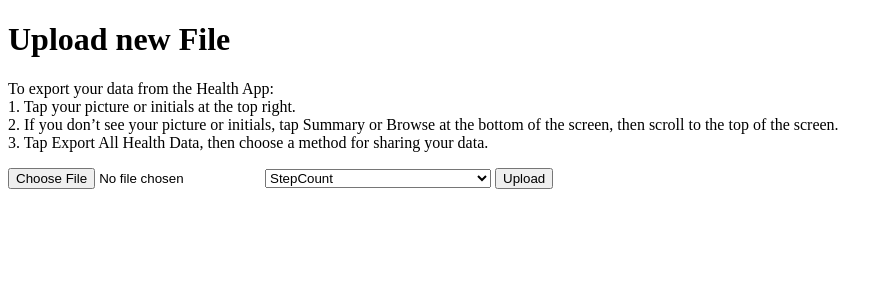
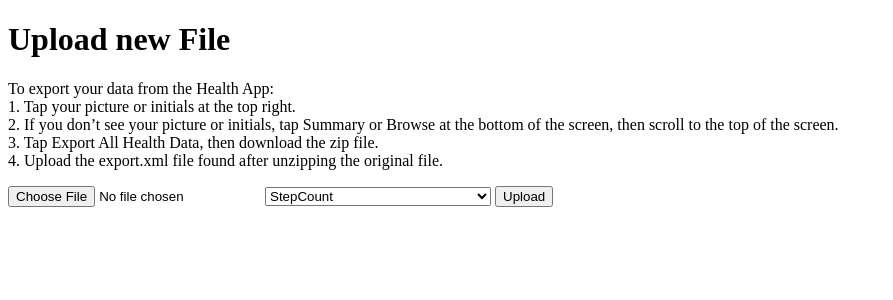
Before and after one commit to glitteryHippo/Apple-Watch, a Flask app: page / in a window 1280 px wide. Shown: the top 300 px of the page, without its empty margins (0-893 px from the left). Run offline with Flask 3, Linux system fonts and the light colour scheme.

Commit message:
Updated instructions

```diff
--- a/main.py
+++ b/main.py
@@ -62,9 +62,6 @@ def parse_file(filename, data_type):
 
 def analyze(data_type_records):
 
-  if data_type_records.empty:
-    return jsonify('No records found for the specified data type'), 400
-
   values = data_type_records['@value'].astype(float)
 
   summary = {
@@ -116,7 +113,7 @@ def output(filename, data_type):
     else:
         flatList.append(element)
 
-  return render_template('graph.html',labels=data_type_records['@creationDate'].tolist(), values1=data_type_records['@value'].astype(float).tolist(), values2=flatList)
+  return render_template('graph.html', summary=analytics, labels=data_type_records['@creationDate'].tolist(), values1=data_type_records['@value'].astype(float).tolist(), values2=flatList)
 
 if __name__ == '__main__':
   app.run(host='0.0.0.0', port=5000)
--- a/templates/upload.html
+++ b/templates/upload.html
@@ -8,7 +8,7 @@
 </head>
 <body>
   <h1>Upload new File</h1>
-  <p>To export your data from the Health App:<br>1. Tap your picture or initials at the top right.<br>2. If you don’t see your picture or initials, tap Summary or Browse at the bottom of the screen, then scroll to the top of the screen.<br>3. Tap Export All Health Data, then choose a method for sharing your data.</p>
+  <p>To export your data from the Health App:<br>1. Tap your picture or initials at the top right.<br>2. If you don’t see your picture or initials, tap Summary or Browse at the bottom of the screen, then scroll to the top of the screen.<br>3. Tap Export All Health Data, then download the zip file.<br>4. Upload the export.xml file found after unzipping the original file.</p>
   <form method=post enctype=multipart/form-data>
     <input type=file name=file>
     <select name=text>
```
Also changed, not shown: templates/graph.html (+8 -0 lines).
